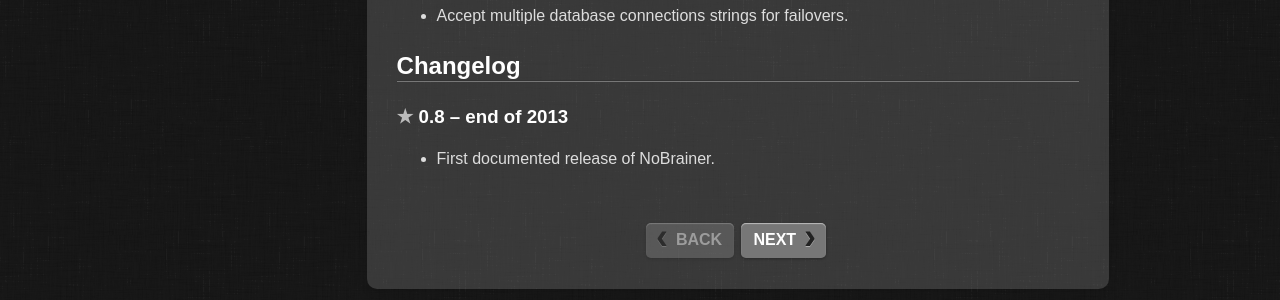
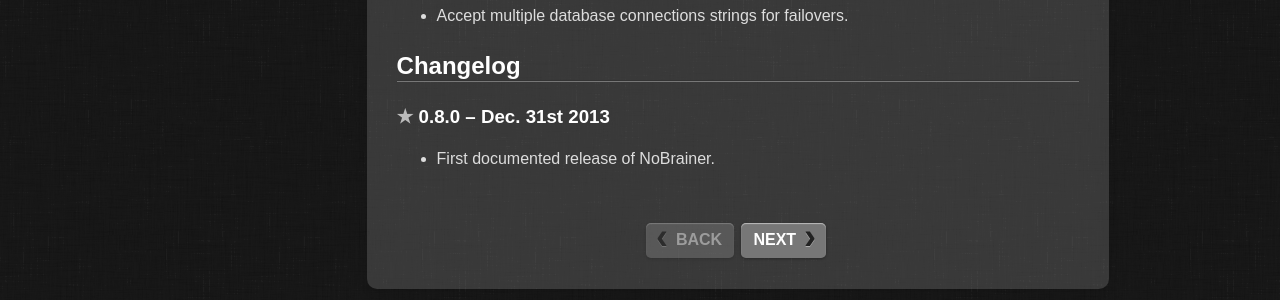
Before and after one commit to NoBrainerORM/nobrainer.io, a Jekyll site: the page built from docs/introduction.md, in a window 1280 px wide. Shown: the part 2054-2354 px from the top of the page. Built offline with Jekyll 4.4.1, drawn with Linux system fonts in a browser that asks for light colours.

Commit message:
Update to 0.8.0

```diff
--- a/docs/introduction.md
+++ b/docs/introduction.md
@@ -98,6 +98,6 @@
 
 ## Changelog
 
-### 0.8 -- end of 2013
+### 0.8.0 -- Dec. 31st 2013
 
 * First documented release of NoBrainer.
```
Also changed, not shown: 1 other file.
